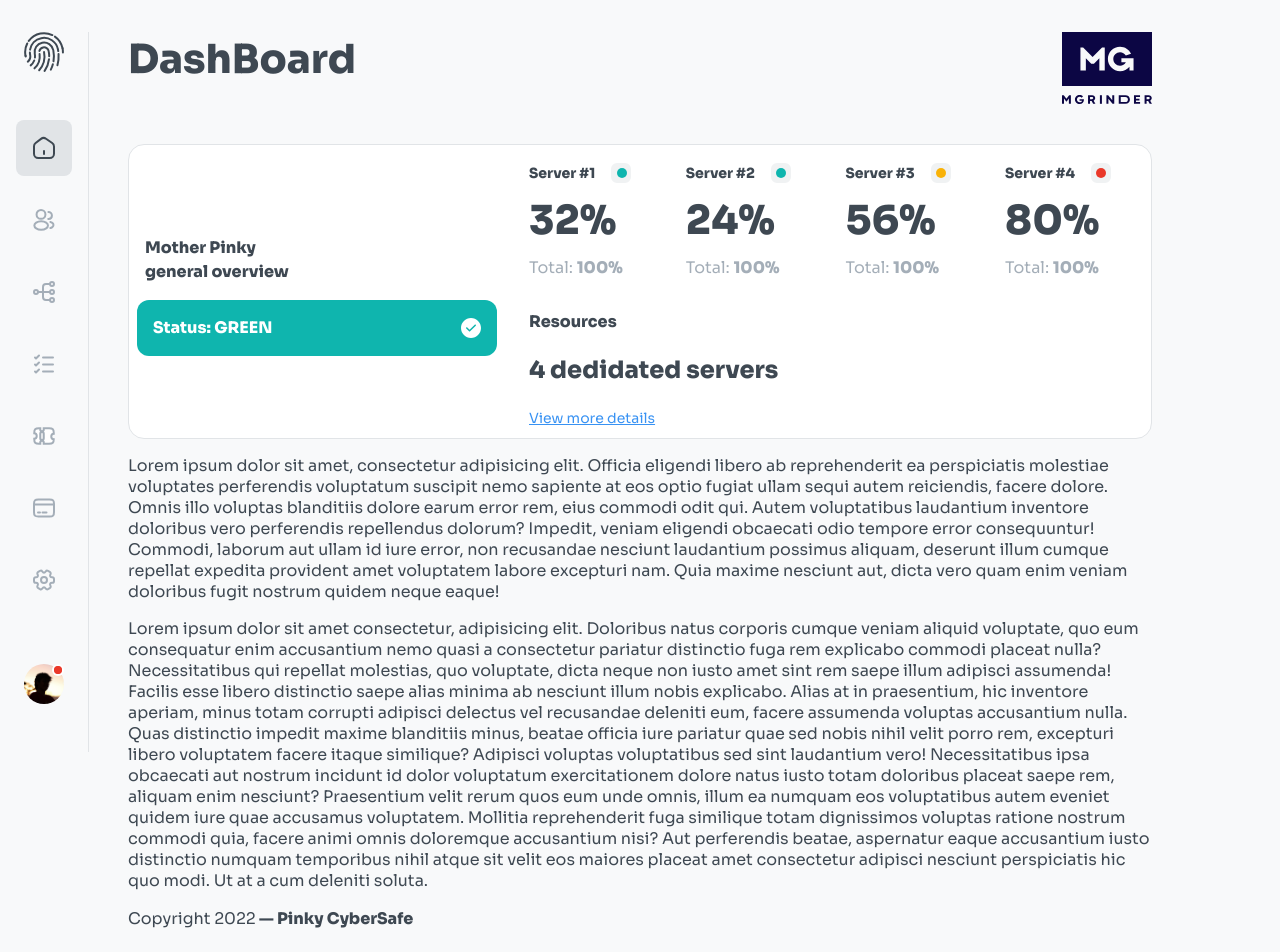
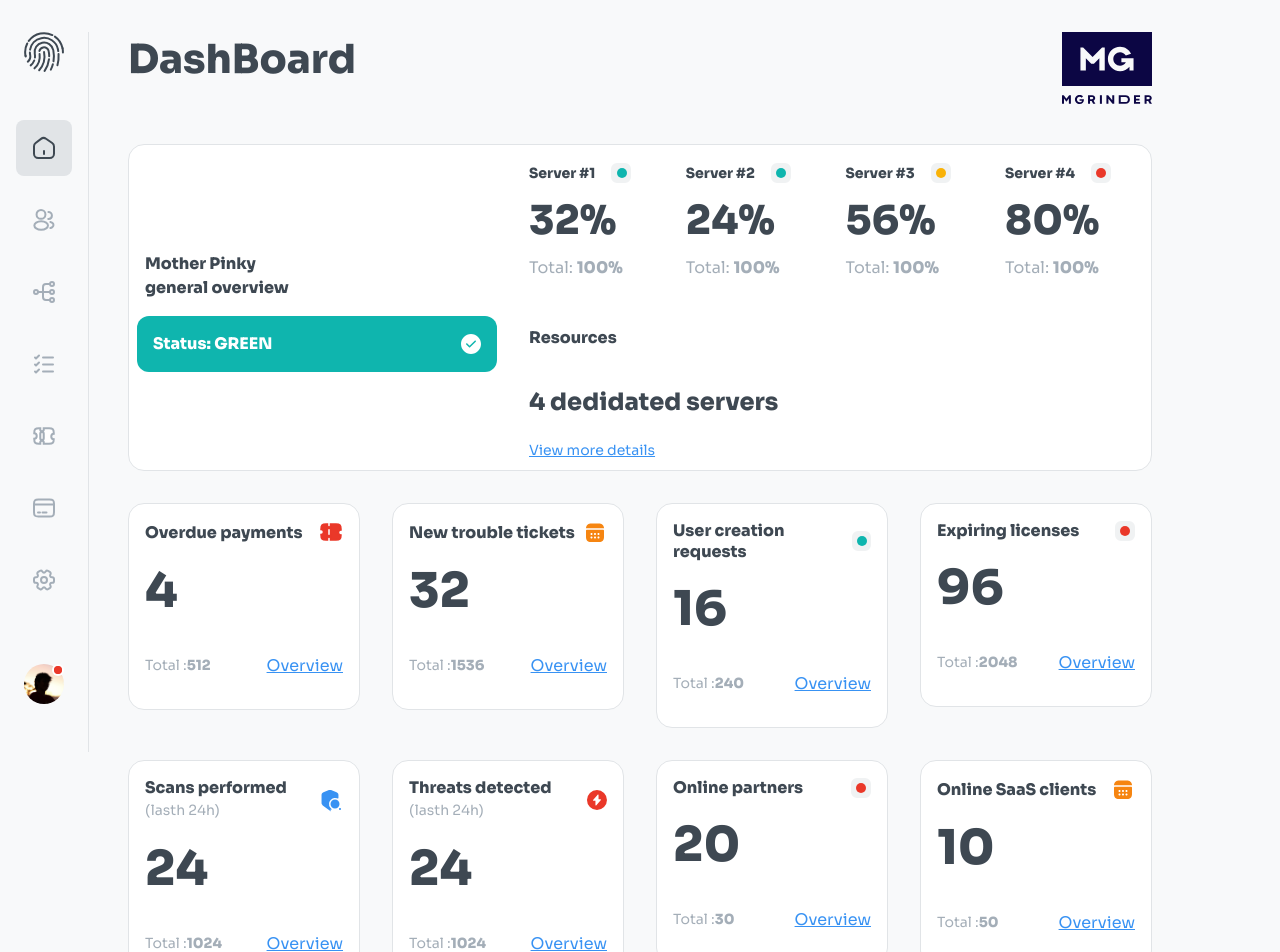
Before and after one commit to auza0002/PinkyCyberPlatform, a React (Vite) app: page / in a window 1280 px wide. Shown: the top 952 px of the page. Built offline with nearby package versions, Linux system fonts and the light colour scheme.

Commit message:
css carda done

```diff
--- /dev/null
+++ b/src/components/card/card.component.jsx
@@ -0,0 +1,32 @@
+/* eslint-disable no-unused-vars */
+/* eslint-disable react/prop-types */
+import { Link } from "react-router-dom";
+import "./card.styles.scss";
+const Card = ({ quantity, link, total, title, icon, status, priority }) => {
+  return (
+    <div className="card-div-container">
+      <div className="card-container-text">
+        {title && !priority && <h3>{title}</h3>}
+        {title && priority && (
+          <h3>
+            {title} <span>{` (lasth 24h)`}</span>
+          </h3>
+        )}
+        {icon && <img src={icon} alt="icon" />}
+        {status && <span className={`server-status ${status}`}></span>}
+      </div>
+      <p>{quantity}</p>
+      <div className="card-links">
+        <p>
+          Total :<span>{total}</span>
+        </p>
+        <Link to={link}>Overview</Link>
+        {
+          // todo <Link to={link}>Overview</Link>
+        }
+      </div>
+    </div>
+  );
+};
+
+export default Card;
--- /dev/null
+++ b/src/components/card/card.styles.scss
@@ -0,0 +1,94 @@
+.card-container {
+  display: grid;
+  grid-template-columns: repeat(4, 1fr);
+  gap: 2rem;
+
+  .card-div-container {
+    background: #ffffff;
+    border: 1px solid #e1e4e7;
+    border-radius: 16px;
+    padding: 16px;
+    .card-container-text {
+      display: flex;
+      justify-content: space-between;
+      align-items: center;
+      h3 {
+        font-weight: 700;
+        font-size: 16px;
+        margin: 0;
+        span {
+          font-weight: 400;
+          font-size: 14px;
+          line-height: 24px;
+          color: #a4aeb8;
+        }
+      }
+    }
+    .card-links {
+      display: flex;
+      justify-content: space-between;
+      align-items: center;
+      a {
+        text-decoration-line: underline;
+        color: #3892f3;
+      }
+    }
+    p {
+      margin-top: 16px;
+      margin-bottom: 16px;
+      font-weight: 800;
+      font-size: 48px;
+      color: #3e4852;
+    }
+    .card-links {
+      p {
+        font-weight: 400;
+        font-size: 14px;
+        line-height: 24px;
+        color: #a4aeb8;
+        span {
+          font-weight: 800;
+        }
+      }
+    }
+  }
+  @media only screen and (max-width: 65em) {
+    & {
+      grid-template-columns: repeat(3, 1fr);
+      gap: 1rem;
+      .card-div-container {
+        .card-container-text {
+          h3 {
+            font-size: 14px;
+            margin: 0;
+            span {
+              font-weight: 400;
+              font-size: 14px;
+            }
+          }
+        }
+        .card-links {
+          a {
+            font-size: 12px;
+          }
+        }
+        p {
+          margin-top: 10px;
+          margin-bottom: 10px;
+          font-size: 30px;
+        }
+        .card-links {
+          p {
+            font-size: 12px;
+          }
+        }
+      }
+    }
+  }
+  @media screen and (max-width: 40em) {
+    & {
+      grid-template-columns: repeat(1, 1fr);
+      gap: 0.5rem;
+    }
+  }
+}
--- a/src/components/routes/dashBoard/dashBoard.component.jsx
+++ b/src/components/routes/dashBoard/dashBoard.component.jsx
@@ -1,12 +1,13 @@
 /* eslint-disable no-unused-vars */
 import HeaderComponent from "../../header/header.component";
 import Button from "../../button/button.component";
+import Card from "../../card/card.component";
 import calendarSVG from "../../../assets/images/calendar.svg";
 import flagSVG from "../../../assets/images/flag.svg";
 import flashCirleSVG from "../../../assets/images/flashCircle.svg";
 import shiledSearchSVG from "../../../assets/images/shiledSearch.svg";
 import tickCircle from "../../../assets/images/tickCircle.svg";
-import ticket from "../../../assets/images/ticket.svg";
+import ticketSVG from "../../../assets/images/ticket.svg";
 import ServerStatus from "./serverStatus/serverStatus.component";
 import { Link } from "react-router-dom";
 import "./dashBoard.styles.scss";
@@ -45,6 +46,80 @@ const DashBoard = () => {
       totalPercentage: 100,
     },
   };
+  const cards = [
+    {
+      title: "Overdue payments",
+      priority: false,
+      quantity: 4,
+      icon: ticketSVG,
+      total: 512,
+      status: null,
+      link: "/",
+    },
+    {
+      title: "New trouble tickets",
+      priority: false,
+      quantity: 32,
+      icon: calendarSVG,
+      total: 1536,
+      status: null,
+      link: "/",
+    },
+    {
+      title: "User creation requests",
+      priority: false,
+      quantity: 16,
+      icon: null,
+      total: 240,
+      status: "GREEN",
+      link: "/",
+    },
+    {
+      title: "Expiring licenses",
+      priority: false,
+      quantity: 96,
+      icon: null,
+      total: 2048,
+      status: "RED",
+      link: "/",
+    },
+    {
+      title: "Scans performed",
+      priority: true,
+      quantity: 24,
+      icon: shiledSearchSVG,
+      total: 1024,
+      status: null,
+      link: "/",
+    },
+    {
+      title: "Threats detected",
+      priority: true,
+      quantity: 24,
+      icon: flashCirleSVG,
+      total: 1024,
+      status: null,
+      link: "/",
+    },
+    {
+      title: "Online partners",
+      priority: false,
+      quantity: 20,
+      icon: null,
+      total: 30,
+      status: "RED",
+      link: "/",
+    },
+    {
+      title: "Online SaaS clients",
+      priority: false,
+      quantity: 10,
+      icon: calendarSVG,
+      total: 50,
+      status: null,
+      link: "/",
+    },
+  ];
   return (
     <>
       <HeaderComponent links={""}>DashBoard</HeaderComponent>
@@ -82,6 +157,26 @@ const DashBoard = () => {
           </li>
         </ul>
       </section>
+      <section className="section-style">
+        <ul className="card-container">
+          {cards.map((card, index) => (
+            <>
+              <li>
+                <Card
+                  key={index}
+                  title={card.title}
+                  priority={card.priority}
+                  quantity={card.quantity}
+                  icon={card.icon}
+                  total={card.total}
+                  status={card.status}
+                  link={card.link}
+                />
+              </li>
+            </>
+          ))}
+        </ul>
+      </section>
       <p>
         Lorem ipsum dolor sit amet, consectetur adipisicing elit. Officia
         eligendi libero ab reprehenderit ea perspiciatis molestiae voluptates
@@ -96,30 +191,6 @@ const DashBoard = () => {
         aut, dicta vero quam enim veniam doloribus fugit nostrum quidem neque
         eaque!
       </p>
-      <p>
-        Lorem ipsum dolor sit amet consectetur, adipisicing elit. Doloribus
-        natus corporis cumque veniam aliquid voluptate, quo eum consequatur enim
-        accusantium nemo quasi a consectetur pariatur distinctio fuga rem
-        explicabo commodi placeat nulla? Necessitatibus qui repellat molestias,
-        quo voluptate, dicta neque non iusto amet sint rem saepe illum adipisci
-        assumenda! Facilis esse libero distinctio saepe alias minima ab nesciunt
-        illum nobis explicabo. Alias at in praesentium, hic inventore aperiam,
-        minus totam corrupti adipisci delectus vel recusandae deleniti eum,
-        facere assumenda voluptas accusantium nulla. Quas distinctio impedit
-        maxime blanditiis minus, beatae officia iure pariatur quae sed nobis
-        nihil velit porro rem, excepturi libero voluptatem facere itaque
-        similique? Adipisci voluptas voluptatibus sed sint laudantium vero!
-        Necessitatibus ipsa obcaecati aut nostrum incidunt id dolor voluptatum
-        exercitationem dolore natus iusto totam doloribus placeat saepe rem,
-        aliquam enim nesciunt? Praesentium velit rerum quos eum unde omnis,
-        illum ea numquam eos voluptatibus autem eveniet quidem iure quae
-        accusamus voluptatem. Mollitia reprehenderit fuga similique totam
-        dignissimos voluptas ratione nostrum commodi quia, facere animi omnis
-        doloremque accusantium nisi? Aut perferendis beatae, aspernatur eaque
-        accusantium iusto distinctio numquam temporibus nihil atque sit velit
-        eos maiores placeat amet consectetur adipisci nesciunt perspiciatis hic
-        quo modi. Ut at a cum deleniti soluta.
-      </p>
     </>
   );
 };
--- a/src/components/routes/dashBoard/serverStatus/serverStatus.component.jsx
+++ b/src/components/routes/dashBoard/serverStatus/serverStatus.component.jsx
@@ -3,7 +3,7 @@ import "./serverStatus.styles.scss";
 const ServerStatus = ({ status, number, percentage, totalPercentage }) => {
   return (
     <li>
-      <div>
+      <div className="server-div-container">
         <p>Server #{number}</p>
         <span className={`server-status ${status}`}></span>
       </div>
--- a/src/components/routes/dashBoard/serverStatus/serverStatus.styles.scss
+++ b/src/components/routes/dashBoard/serverStatus/serverStatus.styles.scss
@@ -1,5 +1,5 @@
 li {
-  div {
+  .server-div-container {
     display: flex;
     flex-direction: row;
     gap: 1rem;
@@ -10,33 +10,6 @@ li {
     line-height: 24px;
     p {
       margin: 0;
-    }
-    .server-status {
-      position: relative;
-      background: #f0f2f3;
-      border: 2px solid #f0f2f3;
-      border-radius: 6px;
-      width: 20px;
-      height: 20px;
-      &::after {
-        content: " ";
-        border-radius: 50%;
-        position: absolute;
-        width: 10px;
-        height: 10px;
-        background: red;
-        left: 20%;
-        top: 20%;
-      }
-      &.GREEN::after {
-        background: #0fb5ae;
-      }
-      &.YELLOW::after {
-        background: rgba(249, 178, 8, 1);
-      }
-      &.RED::after {
-        background: rgba(234, 56, 41, 1);
-      }
     }
   }
   .percentage {
@@ -55,7 +28,7 @@ li {
   }
   @media only screen and (max-width: 55em) {
     & {
-      div {
+      .server-div-container {
         font-size: 12px;
       }
       .percentage {
--- a/src/components/routes/navigation/navigation.styles.scss
+++ b/src/components/routes/navigation/navigation.styles.scss
@@ -1,4 +1,5 @@
 .container-nav {
+  z-index: 100000;
   height: 100vh;
   position: fixed;
   padding-top: 2rem;
@@ -57,7 +58,7 @@
           cursor: pointer;
           position: absolute;
           display: unset;
-          z-index: 1000;
+
           background-color: rgb(225, 228, 231);
           right: -30px;
           top: 3.5rem;
--- a/src/style/globalStyle.jsx
+++ b/src/style/globalStyle.jsx
@@ -84,6 +84,37 @@ a {
   'GRAD' 0,
   'opsz' 48
 }
+ .server-status {
+      position: relative;
+      background: #f0f2f3;
+      border: 2px solid #f0f2f3;
+      border-radius: 6px;
+      width: 20px;
+      height: 20px;
+      &::after {
+        content: " ";
+        border-radius: 50%;
+        position: absolute;
+        width: 10px;
+        height: 10px;
+        background: red;
+        left: 20%;
+        top: 20%;
+      }
+      &.GREEN::after {
+        background: #0fb5ae;
+      }
+      &.YELLOW::after {
+        background: rgba(249, 178, 8, 1);
+      }
+      &.RED::after {
+        background: rgba(234, 56, 41, 1);
+      }
+    }
+.section-style{
+  border-bottom: 1px solid #E1E4E7;
+  padding: 1rem 0;
+margin-bottom: 2rem;
 
-
+}
 `;
```
